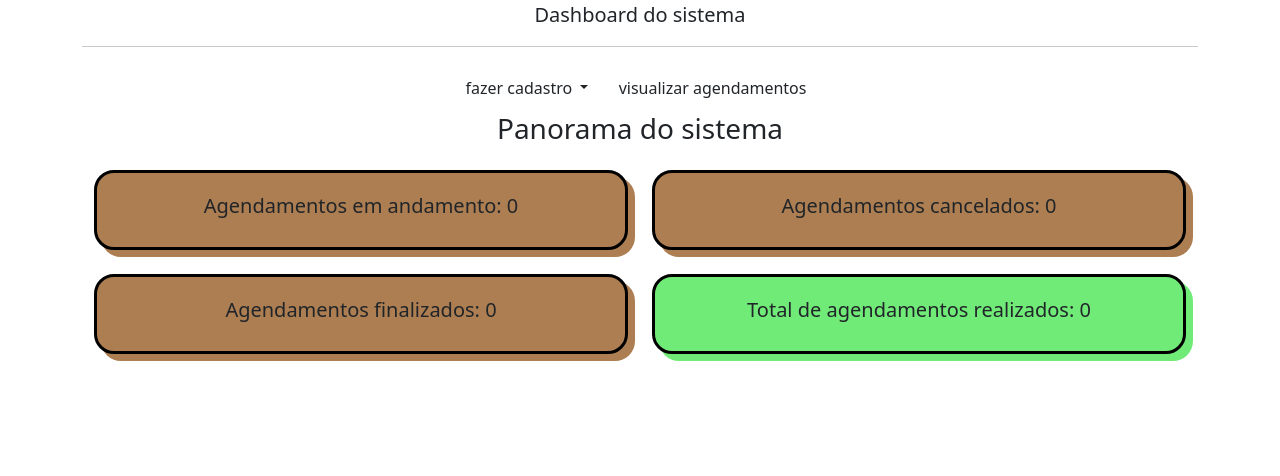
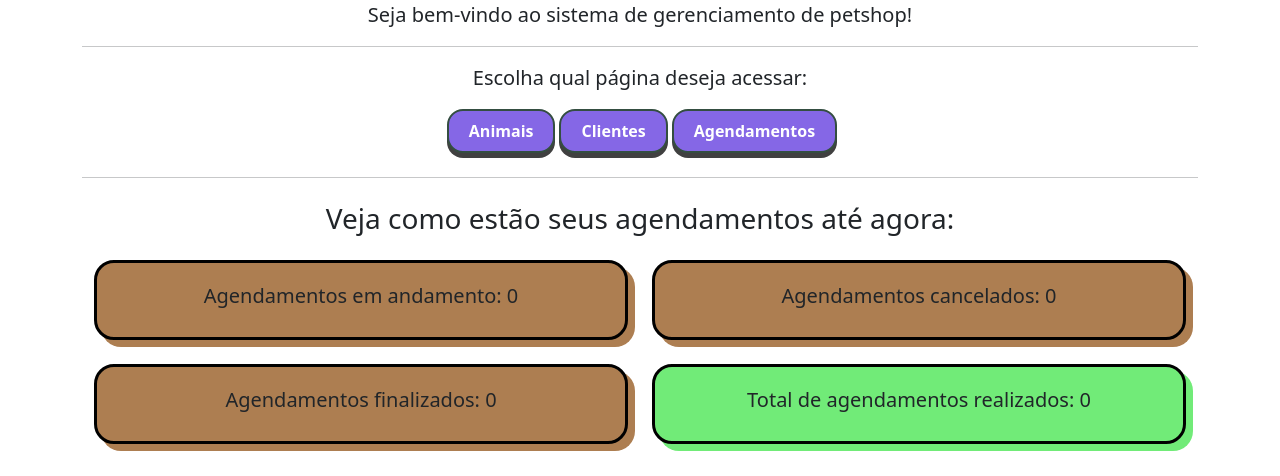
Before and after one commit to HectorSemenssato/sistema-petshop, a PHP site: page / in a window 1280 px wide. Shown: the top 476 px of the page. Run offline with PHP 8.4, Linux system fonts and the light colour scheme; the visitor is signed in with stand-in values (Sample User, id 1); data that the repository does not hold is empty.

Commit message:
style: nova interface inicial de mais fácil uso

```diff
--- a/index.php
+++ b/index.php
@@ -39,7 +39,9 @@ $ag_total = mysqli_query($conn, "SELECT count(id_agendamento) from agendamento")
                         </a>
                         <ul class="dropdown-menu dropdown-menu-end" aria-labelledby="navbarDropdownMenuLink">
                             <li><a class="dropdown-item" href="#">Meu Perfil</a></li>
-                                <li><hr class="dropdrown-divider"></li>
+                            <li>
+                                <hr class="dropdrown-divider">
+                            </li>
                             <li>
                                 <a class="dropdown-item text-danger" href="logout.php">
                                     <svg xmlns="http://www.w3.org/2000/svg" width="16" height="16" fill="currentColor" class="bi bi-box-arrow-right me-2" viewBox="0 0 16 16">
@@ -62,26 +64,21 @@ $ag_total = mysqli_query($conn, "SELECT count(id_agendamento) from agendamento")
         <div class="row">
             <div class="col">
                 <div class="jumbotron">
-                    <p class="lead">Dashboard do sistema</p>
+                    <p class="lead">Seja bem-vindo ao sistema de gerenciamento de petshop!</p>
                     <hr class="my-3">
+                    <p class="lead">Escolha qual página deseja acessar:</p>
                     <div class="d-flex align-items-center justify-content-center dashboard-actions">
-                        <div class="dropdown me-2">
-                            <a class="btn btn_cadastro dropdown-toggle" href="#" role="button" id="dropdownMenuLink" data-bs-toggle="dropdown" aria-expanded="false">
-                                fazer cadastro
-                            </a>
-                            <ul class="dropdown-menu" aria-labelledby="dropdownMenuLink">
-                                <li><a class="dropdown-item" href="cadastrar_agendamento.php">Agendamento</a></li>
-                                <li><a class="dropdown-item" href="cadastrar_animal.php">Animal</a></li>
-                                <li><a class="dropdown-item" href="cadastrar_cliente.php">Cliente</a></li>
-                            </ul>
-                            <a class="btn" id="botao-consultar" href="consultar.php" role="button">visualizar agendamentos</a>
+
+                        <a class="btn btn-dashboard ms-1" href="cadastrar_animal.php">Animais</a></li>
+                        <a class="btn btn-dashboard ms-1" href="cadastrar_cliente.php">Clientes</a></li>
+                        <a class="btn btn-dashboard ms-1" href="consultar.php" role="button">Agendamentos</a>
                     </div>
                     <hr class="my-4">
                 </div>
                 <div>
 
                 </div>
-                    <h3 class="justify-content-center">Panorama do sistema</h3>
+                <h3>Veja como estão seus agendamentos até agora:</h3>
                 <div class="container-fluid mt-4">
                     <div class="row g-4">
                         <div class="col-md-6">
```
Lines whose indentation alone changed are shown as unchanged.
